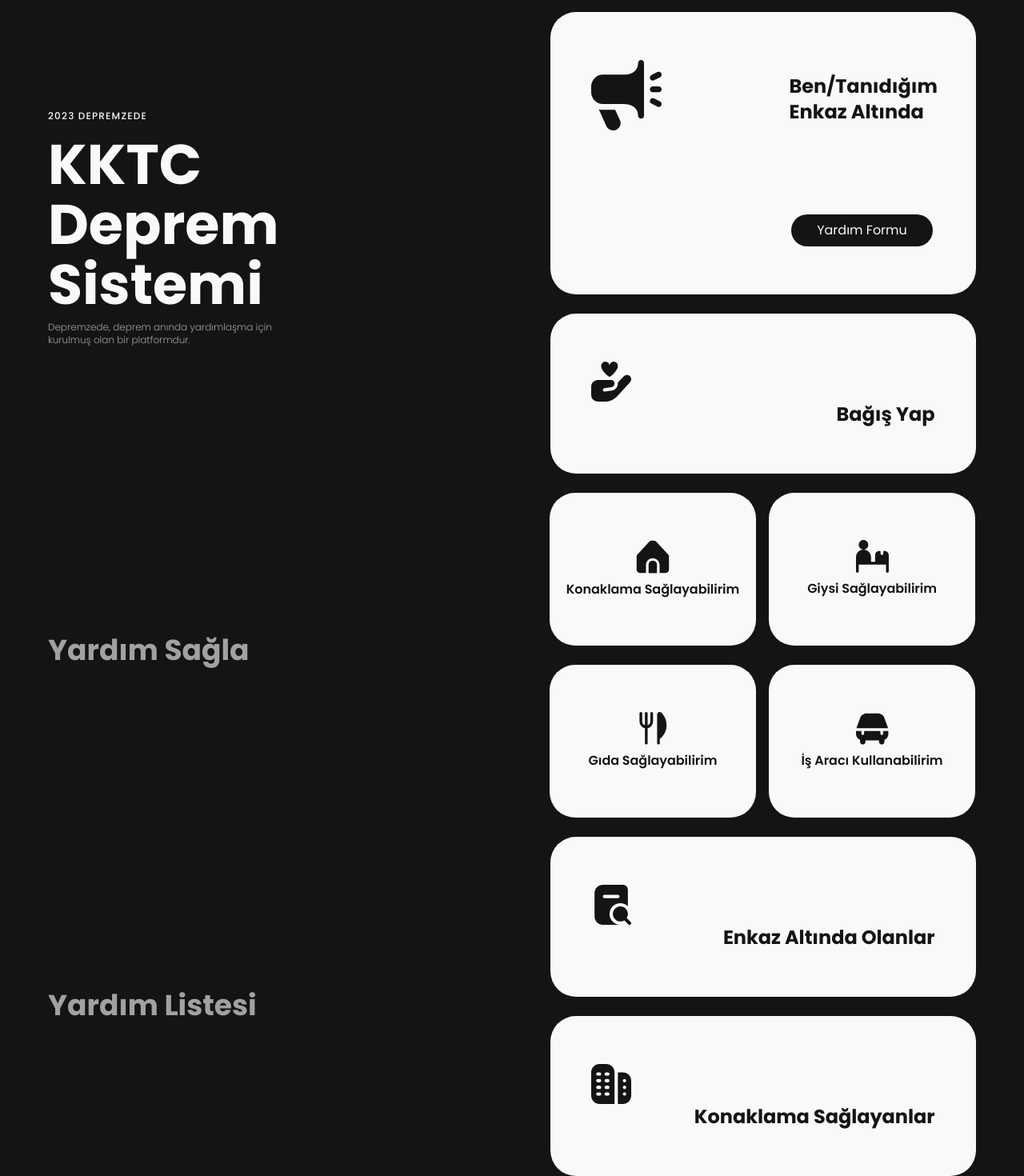
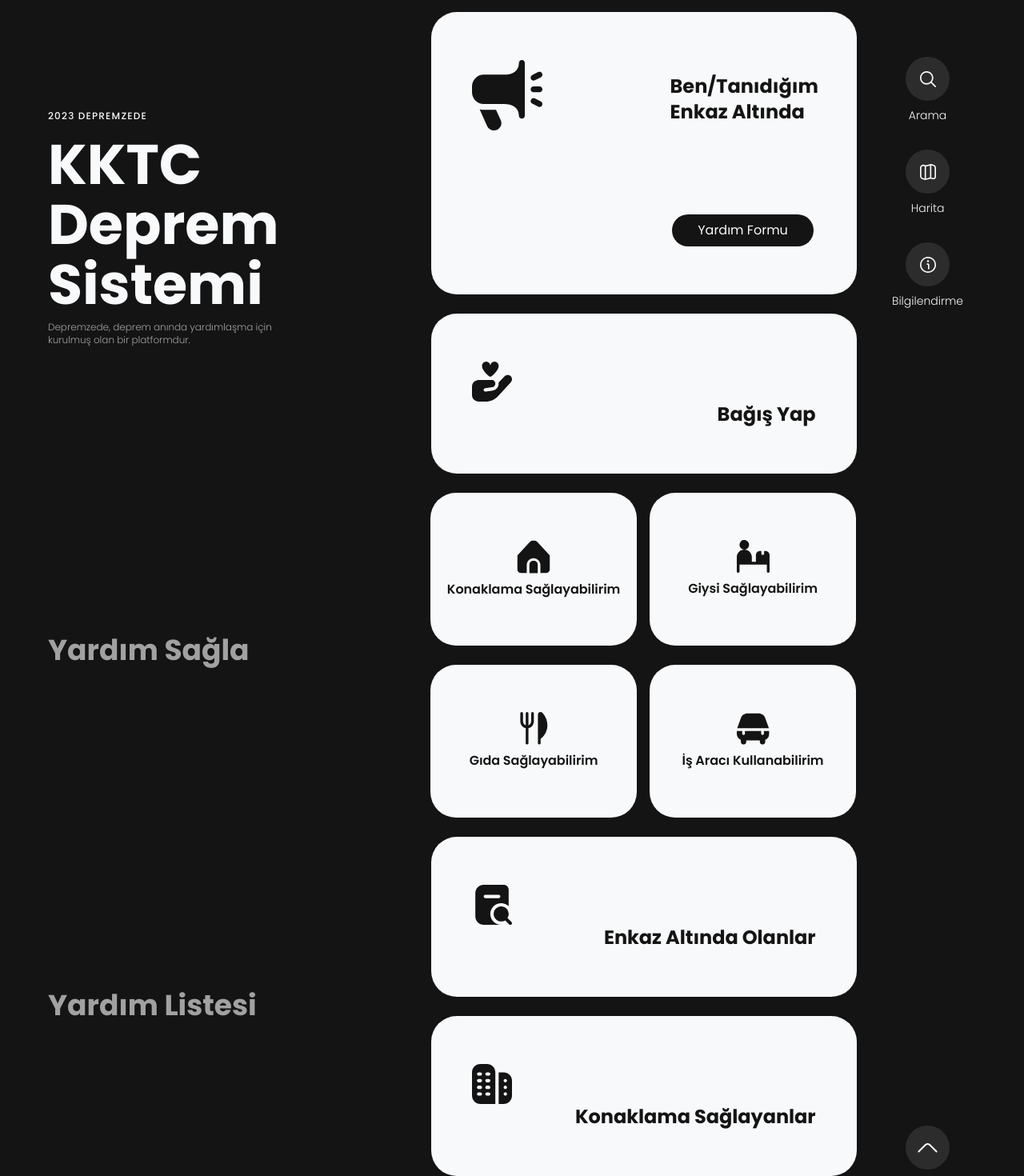
Before and after one commit to mustafamengutay/depremzede, a React (Create React App) app: page / in a window 1280 px wide. Shown: the part 147-1617 px from the top of the page at 80% size. Built offline with nearby package versions, Linux system fonts and the light colour scheme; the HTML template or start-up script is replaced by a standard one.

Commit message:
feat: add menu links

```diff
--- a/src/pages/Home.jsx
+++ b/src/pages/Home.jsx
@@ -1,8 +1,10 @@
 import Header from '../components/layouts/Header';
 
+import Headline from '../components/layouts/Headline';
 import UnderDebrisLink from '../components/menu/UnderDebrisLink';
 import InformationLink from '../components/menu/InformationLink';
 import HelpLink from '../components/menu/HelpLink';
+import SideMenuLink from '../components/menu/SideMenuLink';
 
 import donation from '../assets/donation.svg';
 import home from '../assets/home.svg';
@@ -11,7 +13,11 @@ import food from '../assets/utensils.svg';
 import car from '../assets/car.svg';
 import list from '../assets/list.svg';
 import homes from '../assets/homes.svg';
-import Headline from '../components/layouts/Headline';
+
+import search from '../assets/search.svg';
+import map from '../assets/map.svg';
+import info from '../assets/info.svg';
+import up from '../assets/up.svg';
 
 const Home = () => {
   return (
@@ -19,6 +25,8 @@ const Home = () => {
       <Header />
       <main className="mt-20 flex justify-between">
         <Headline />
+        <div className="flex">
+          <div className="flex gap-11 items-start">
             <menu className="w-[533px] flex flex-col gap-6 items-center justify-center">
               <UnderDebrisLink />
               <InformationLink icon={donation} title="Bağış Yap" />
@@ -31,6 +39,18 @@ const Home = () => {
               <InformationLink icon={list} title="Enkaz Altında Olanlar" />
               <InformationLink icon={homes} title="Konaklama Sağlayanlar" />
             </menu>
+            <div className="h-full mr-4 flex flex-col justify-between items-center">
+              <div className="mt-14 flex flex-col gap-8">
+                <SideMenuLink icon={search} title="Arama" />
+                <SideMenuLink icon={map} title="Harita" />
+                <SideMenuLink icon={info} title="Bilgilendirme" />
+              </div>
+              <div>
+                <SideMenuLink icon={up} />
+              </div>
+            </div>
+          </div>
+        </div>
       </main>
     </div>
   );
```
Lines whose indentation alone changed are shown as unchanged.
